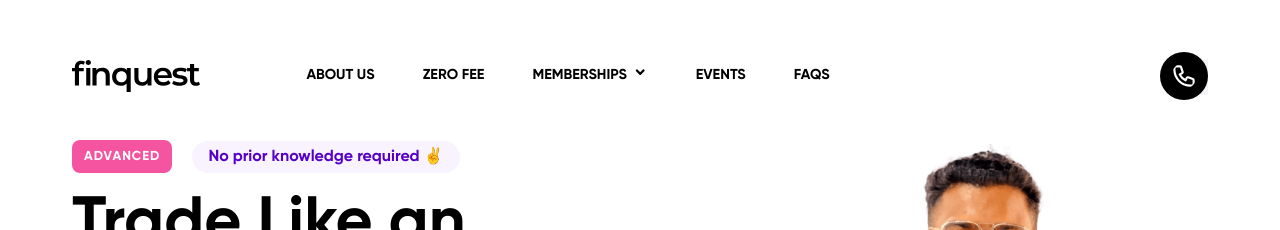
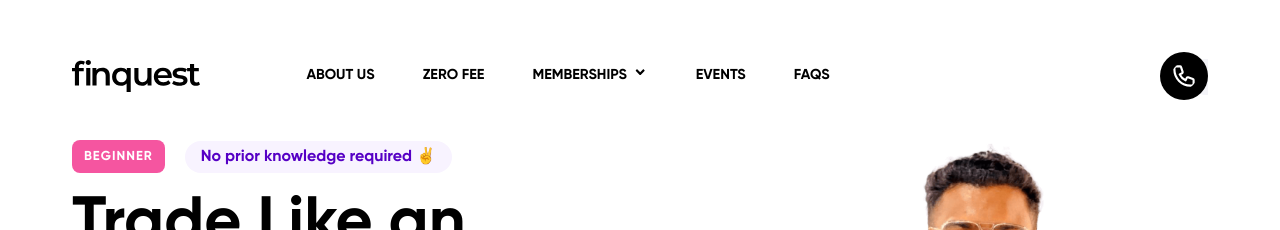
Before and after one commit to emanuelchristo/finquest, a Next.js app: page /course/forex in a window 1280 px wide. Shown: the top 230 px of the page. Built offline with nearby package versions, Linux system fonts and the light colour scheme.

Commit message:
backend removed

```diff
--- a/components/Course/data/CoursePageData.js
+++ b/components/Course/data/CoursePageData.js
@@ -25,7 +25,7 @@ const CoursePageData = {
   forex: {
     id: "forex",
     image: "/images/heroimage.png",
-    toughness: "Advanced",
+    toughness: "BEGINNER",
     title: "Trade Like an institution",
     description:
       "In this course, you will learn the fundamentals of forex Trading. Right from Basics to In-Depth learning about Option chain analysis, PCR, Iron Condor, Butterfly, Bull Call Spread, Bear Put Spread. Get Expert Actionable frameworks and strategies to trade effectively.",
@@ -181,7 +181,7 @@ const CoursePageData = {
         "Enroll now and get bonuses worth ₹7,500 free. There was never a better time to grab this on-demand program.",
     },
     curriculum: {
-      title: "forex Trading",
+      title: "Forex Trading",
       description:
         "The Programs lasts for 4 to 8 weeks. Once in, the students received One year access to loads of resources, live support and a community to help excel.",
       duration1: {
@@ -438,7 +438,7 @@ const CoursePageData = {
         "Enroll now and get bonuses worth ₹7,500 free. There was never a better time to grab this on-demand program.",
     },
     curriculum: {
-      title: "forex Trading",
+      title: "Forex Trading",
       description:
         "The Programs lasts for 4 to 8 weeks. Once in, the students received One year access to loads of resources, live support and a community to help excel.",
       duration1: {
@@ -668,7 +668,7 @@ const CoursePageData = {
     },
 
     curriculum: {
-      title: "forex Trading",
+      title: "Forex Trading",
       description:
         "The Programs lasts for 4 to 8 weeks. Once in, the students received One year access to loads of resources, live support and a community to help excel.",
       duration1: {
```
